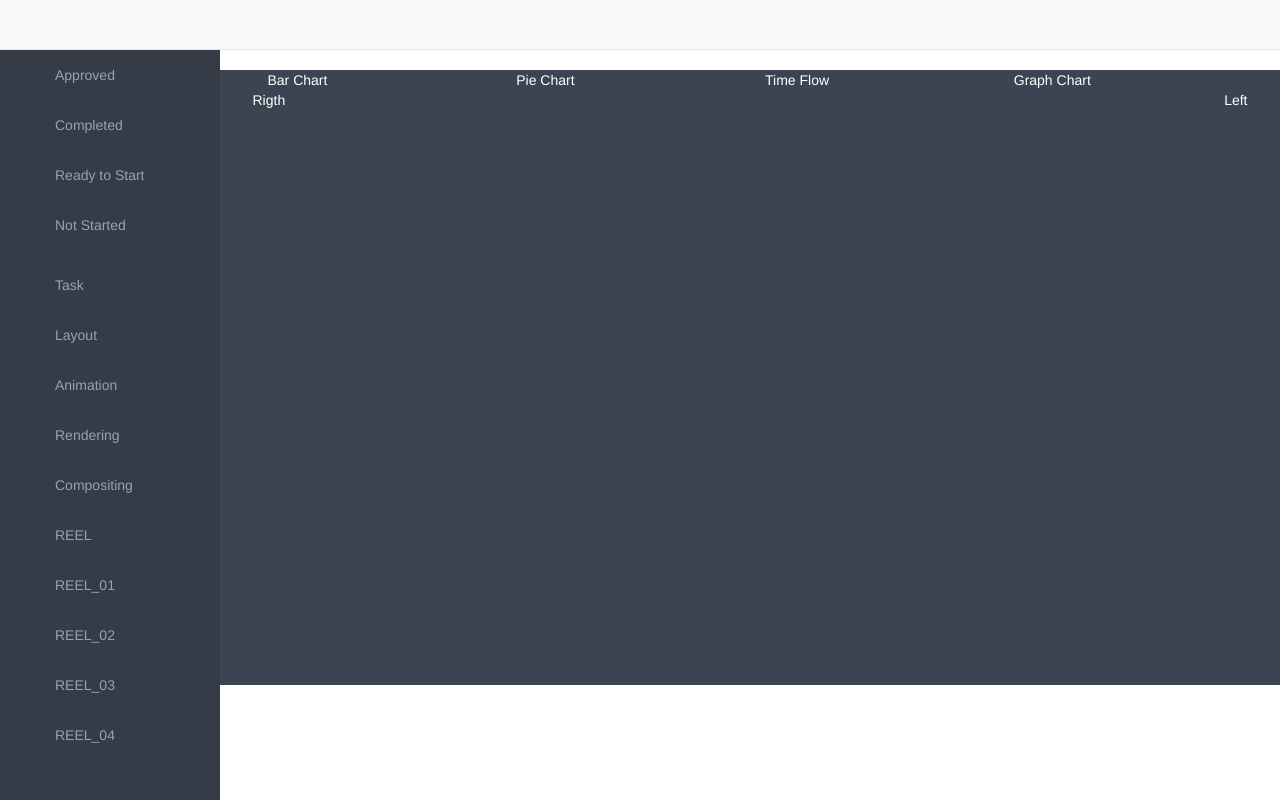
After one commit to neogyk/DNA-Analitics, a Flask app: page /second in a window 1280 px wide. The commit adds this page. Run offline with Flask 2, Linux system fonts and the light colour scheme; data that the repository does not hold is empty; some libraries are stand-ins or nearby versions.

Commit message:
Added several features

```diff
--- a/app/database.py
+++ b/app/database.py
@@ -2,7 +2,7 @@ from sqlalchemy import create_engine
 from sqlalchemy.orm import scoped_session, sessionmaker
 from sqlalchemy.ext.declarative import declarative_base
 
-engine = create_engine('sqlite:////test.db', echo=True)
+engine = create_engine('sqlite:///temp.db', echo=True)
 db_session = scoped_session(sessionmaker(autocommit=False,
                                          autoflush=False,
                                          bind=engine))
--- a/app/schema.py
+++ b/app/schema.py
@@ -9,16 +9,3 @@ class Task(Base):
     def __init__(self,id,name):
         self.id = id
         self.name = name
-
-class SSR(Base):
-    __tablename__="ssr"
-    id = Column(Integer,primary_key = True)
-    reel_name = Column(String)
-    seq_name = Column(String)
-    shot_name = Column(String)
-
-    def __init__(self,id,reel,seq,shot):
-        self.id = id
-        self.reel_name = reel
-        self.seq_name = seq
-        self.shot_name = shot
--- /dev/null
+++ b/app/templates/second.html
@@ -0,0 +1,227 @@
+
+<html ng-app="visualApp">
+<head>
+  <title></title>
+  <meta charset="utf-8">
+
+  <meta name="viewport" content="width=device-width,initial-scale=1">
+  <link rel="stylesheet" href="http://maxcdn.bootstrapcdn.com/bootstrap/3.3.6/css/bootstrap.min.css">
+  <script src="https://ajax.googleapis.com/ajax/libs/jquery/1.12.0/jquery.min.js"></script>
+  <script src="http://ajax.aspnetcdn.com/ajax/jQuery/jquery-1.12.0.min.js"></script>
+  <script src="http://maxcdn.bootstrapcdn.com/bootstrap/3.3.6/js/bootstrap.min.js"></script>
+<script src="https://d3js.org/d3.v4.min.js"></script>
+  <script type=text/javascript>$SCRIPT_ROOT = {{ request.script_root|tojson|safe }};</script>
+
+
+<style>
+
+.arc text {
+  font: 10px sans-serif;
+  text-anchor: middle;
+}
+
+.arc path {
+  stroke:#232;
+}
+
+.left_Navigator{
+    background: #353c48;
+    height: 100%;
+    width: 220px;
+    z-index: 10;
+    position: absolute;
+    }
+.left_Navigator ul {
+    list-style: none;
+    display: block;
+    }
+.left_Navigator ul li {
+    color:white;
+    position: relative;
+    display: block;
+    padding-left: 0;
+    margin-bottom: 0;
+
+    }
+
+
+.left_Navigator ul .submenu{
+  visibility: hidden;
+  transition: 0.2s 1s; /* delay of 1 seconds on hover off */
+
+}
+.left_Navigator ul li a {
+    color: #96a2b4;
+    border-left: 0px solid #353c48;
+    padding: 15px 30px 15px 15px;
+    position: relative;
+    display: block;
+    font-size: 14px;
+    line-height: 1.42857143;
+    }
+
+
+
+.monitor{
+    position: inherit;
+    margin: 0px 0 0px 220px;
+    background: #3c4452;
+    padding-bottom: 60px;
+    color:white;
+    }
+
+.container-fluid{
+    padding-left: 25px;
+    padding-right: 25px;
+    padding-bottom: 15px;
+
+    }
+
+.row{
+
+    margin-right: -7.5px;
+    margin-left: -7.5px;
+    }
+</style>
+
+<head>
+<body >
+<div class ="left_Navigator">
+    <ul>
+        <li>
+            <a>Status</a></li>
+        <li>
+            <a>Approved</a></li>
+        <li>
+            <a>Completed</a></li>
+        <li>
+            <a>Ready to Start</a></li>
+        <li>
+            <a>Not Started</a></li>
+    </ul>
+    <ul>
+        <li>
+            <a>Task</a></li>
+        <li>
+            <a>Layout</a></li>
+        <li>
+            <a>Animation</a></li>
+        <li>
+            <a>Rendering</a></li>
+        <li>
+            <a>Compositing</a></li>
+        <li id = "reel_control">
+            <a>REEL</a>
+            <ul class="nav nav-second-level collapase">
+                <li>
+                    <a>REEL_01</a></li>
+                <li>
+                    <a>REEL_02</a></li>
+                <li>
+                    <a>REEL_03</a></li>
+                <li>
+                    <a>REEL_04</a></li>
+            </ul>
+        </li>
+    </ul>
+</div>
+
+
+<nav class = "navbar navbar-default navbar-static-top m-b-0"></nav>
+
+
+
+<div class="monitor">
+    <div class="container-fluid">
+        <div class="row">
+            <div class="col-md-12 col-lg-12 col-sm-12">
+                <div class="">
+                    <div class="col-lg-3 col-sm-6 row-in-br">Bar Chart</div>
+                    <div class="col-lg-3 col-sm-6 row-in-br">Pie Chart</div>
+                    <div class="col-lg-3 col-sm-6 row-in-br">Time Flow</div>
+                    <div class="col-lg-3 col-sm-6 row-in-br">Graph Chart</div>
+                </div>
+            </div>
+        </div>
+        <div class="row" id="main">
+            <div class="col-md-12 col-lg-12 col-sm-12" id="in_the_middle">
+                <div class="right" style="float:left;">Rigth</div>
+
+                <div class="left"  style="float:right;">Left</div>
+            </div>
+        </div>
+        <div class="row"></div>
+    </div>
+</div>
+
+
+<script>
+//Set up properies
+var height = 500;
+var width=960;
+var margin=15;
+var radius  = Math.min(width, height) / 2;
+//Color scale generator
+var color = d3.scaleOrdinal().range(d3.schemeCategory10);
+//Generate arc with given arguments
+var arc = d3.arc()
+            .outerRadius(radius)
+            .innerRadius(40)
+            .padAngle(0.1);
+
+//Constructs a new pie generator with the default settings.
+var labelArc = d3.arc()
+                 .outerRadius(radius - 15)
+                 .innerRadius(radius-55);
+
+//Constructs a new pie generator with the default settings.
+var pie = d3.pie()
+          .sort(null)
+          .value(function(d) {
+                              console.log(d['Duration']);
+                              return d['Duration']; });
+
+
+var svg = d3.select("body .monitor #main #in_the_middle")
+            .append("svg")
+            .attr("width", width)
+            .attr("height", height)
+            .append("g")
+            .attr("transform", "translate(" + width / 2 + "," + height / 2 + ")");
+
+
+var pdata = d3.json("/getDataCSV",function(error,data){
+            RenderData(data);
+});
+
+function RenderData(da){
+
+    var g = svg.selectAll(".arc")
+               .data(pie(da))
+               .enter()
+               .append("g")
+               .attr("class", "arc");
+
+    g.append("path")
+      .attr("d", arc)
+      .style("fill", function(d) { return color(d['data']['Duration']); });
+
+    g.append("text")
+      .attr("transform", function(d) { return "translate(" + labelArc.centroid(d) + ")"; })
+      .attr("dy", ".35em")
+      .text(function(d) { console.log(d['data']['Name']);
+                          return d['data']['Name']; })
+}
+</script>
+
+<script>
+$('.left_Navigator ul li a').click(function(){
+
+
+})
+
+</script>
+<script crs="/static/js/visual.js"></script>
+<script crs="/static/js/controls.js"></script>
+</body>
+</html>
--- a/app/view.py
+++ b/app/view.py
@@ -28,7 +28,26 @@ def startPage():
     db_session.add(u)
     print u
     return render_template('start.html')
-
+@app.route('/second')
+def secondPage():
+    print app.config
+    init_db()
+    from schema import Task
+    u= Task(1, 'admin@localhost')
+    db_session.add(u)
+    db_session.add(u)
+    print u
+    return render_template('second.html')
+@app.route('/third')
+def thirdPage():
+    print app.config
+    init_db()
+    from schema import Task
+    u= Task(1, 'admin@localhost')
+    db_session.add(u)
+    db_session.add(u)
+    print u
+    return render_template('third.html')
 @app.route("/allDiagram")
 def alldiagram():
     print "Process Start"
@@ -52,3 +71,23 @@ def get_Data():
     animationData
     dataJson = animationData.to_json()
     return jsonify(dInform)
+@app.route('/getDataCSV')
+def get_Data():
+    print 'Radar'
+    df = pd.read_csv("P:/TANNER/PREP/MANAGE/DataBase_Ftrack/Task Statistics/TotalStatistics/17.06.2016/REEL_04.csv")
+    _df = df[['Name','Status','Duration']]
+
+    #_df['Name'].values
+    ##Return All for Animation Data:
+    taskNameData = np.unique(animationData['Name'].values).tolist()
+    animationData = df[df.Name=="Animation"][['Name','Status','Duration']]
+    #taskNames = np.unique(_df['Name'].values).tolist()
+    dInform = []
+    statusLists = np.unique(animationData['Status'].values).tolist()
+    for status in statusLists:
+        dInform.append({"Status":status,"Duration":animationData[animationData.Status==status]["Duration"].sum()})
+    print(dInform)
+    #print(np.unique(_df['Duration'].values).tolist())
+    animationData
+    dataJson = animationData.to_json()
+    return jsonify(dInform)
```
Also changed, not shown: app/templates/allDiagram.html (+26 -6 lines), app/templates/start.html (+51 -0 lines), app/templates/third.html (added, +229 -0 lines), app.db (added), ftrack_14.sqlite (added), temp.db (added), 3 other files.
